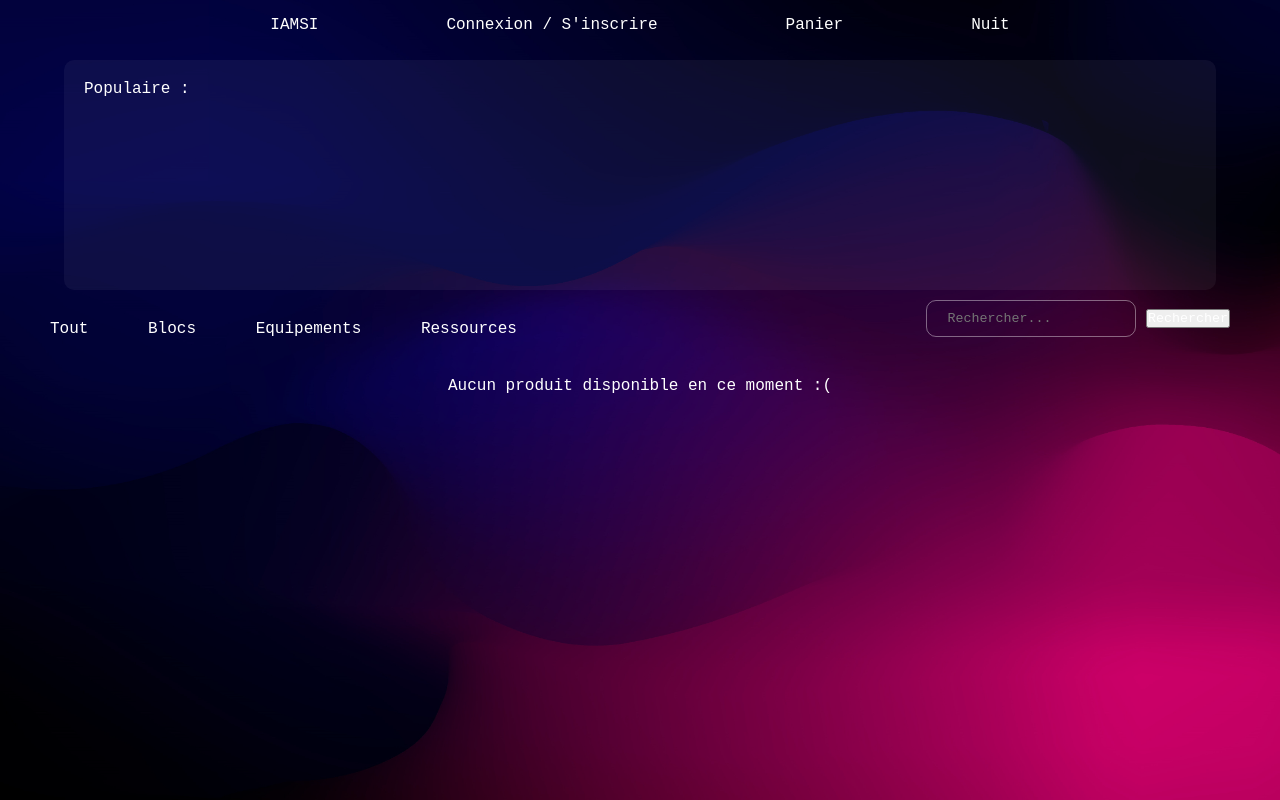
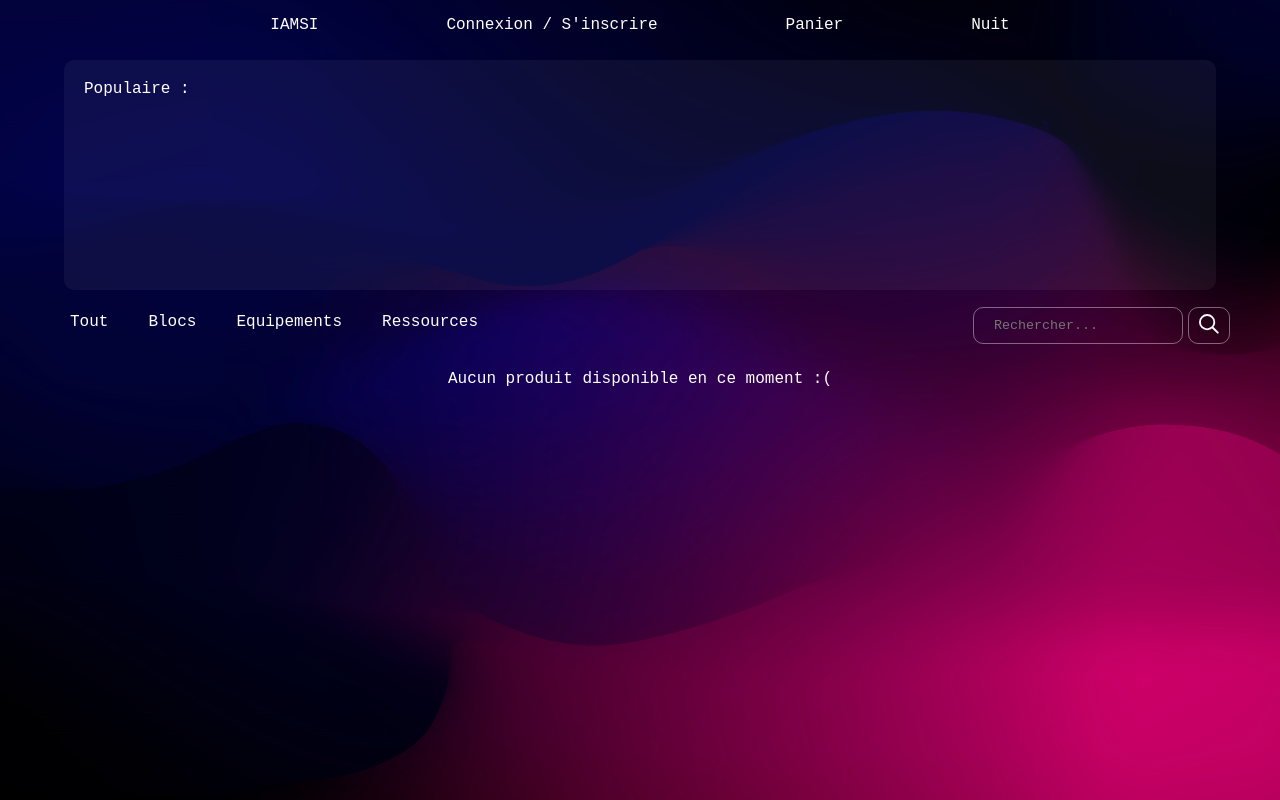
Before and after one commit to MikaChueWaye/IAMSI, a Symfony app: template templates/shop/shop.html.twig in a window 1280 px wide. Run offline with Twig, Linux system fonts and the light colour scheme; the template is opened without the code that fills it, so the values that code supplies are empty; some libraries are stand-ins or nearby versions.

Commit message:
shop page user interface and experience improvements

```diff
--- a/public/css/base.css
+++ b/public/css/base.css
@@ -139,8 +139,8 @@ nav *:hover {
     width: 0;
 }
 
-.item:active {
-    top: 2px;
+.item:active, button:active, a:active {
+    filter: brightness(70%);
 }
 
 .card-image {
@@ -170,8 +170,10 @@ nav *:hover {
     align-items: center;
 }
 
-.card-info p {
-    text-overflow: ellipsis ;
+.card-info p:last-child {
+    min-width: 50px;
+    width: 50px;
+    text-align: end;
 }
 
 .price-tag {
@@ -204,10 +206,42 @@ input {
 }
 
 .delete-product {
+    position: absolute;
+    top: 10px;
+    right: 10px;
     background-color: transparent;
-    border: solid white 1px;
+    border: solid rgba(255, 255, 255, 0.4) 1px;
     width: 20px;
     height: 20px;
     border-radius: 3px;
+    color: rgba(255, 255, 255, 0.4);
     z-index: 100;
 }
+
+.delete-product:hover {
+    border-color: white;
+    color: white;
+}
+
+.search-bar {
+    display: flex;
+    gap: 5px;
+}
+
+.search-bar input {
+    margin-bottom: 0;!important;
+}
+
+.search-button {
+    background-color: var(--background-color);
+    border: solid rgba(255, 255, 255, 0.4) 1px;
+    border-radius: 10px;
+    height: 37px;
+    padding: 0 10px 0 10px;
+}
+
+.search-button img {
+    padding-top: 2px;
+    width: 20px;
+    height: 20px;
+}
--- a/public/css/productPage.css
+++ b/public/css/productPage.css
@@ -53,7 +53,7 @@ input {
 }
 
 .add-button:active {
-    filter: brightness(70%);
+    /*filter: brightness(70%);*/
 }
 
 .modify-button {
@@ -68,5 +68,5 @@ input {
 }
 
 .modify-button:active {
-    margin-top: 1px;
+    /*margin-top: 1px;*/
 }
--- a/public/css/shop.css
+++ b/public/css/shop.css
@@ -33,6 +33,15 @@ main {
     margin: 0 50px 0 50px;
 }
 
-#shop-types * {
-    margin-right: 50px;
+#shop-types {
+    display: flex;
+    justify-content: center;
+    align-items: center;
 }
+
+#shop-types a {
+    height: 50px;
+    line-height: 45px;
+    padding: 0 20px 0 20px;
+    text-align: center;
+}
--- a/templates/product/product.html.twig
+++ b/templates/product/product.html.twig
@@ -1,13 +1,13 @@
 {% if product is not null %}
     <a id="product" class="card item" href="{{ path("readProduct", {'idProduct': product.id}) }}">
+        {% if is_granted('PRODUCT_DELETE', product) %}
+            <button class="delete-product" data-product-id={{ product.id }}>X</button>
+        {%  endif %}
         <div class="card-image">
             <img src="{{ product.imageProduct ? asset("img/products/uploads/" ~ product.imageProduct ~ "" ) : asset("img/products/undefined.png") }}"
                  alt="product picture">
         </div>
         <div class="card-info">
-            {% if is_granted('PRODUCT_DELETE', product) %}
-                <button class="delete-product" data-product-id={{ product.id }}>X</button>
-            {%  endif %}
             <p>{{ product.name }}</p>
             <p class="price-tag">{{ product.price }} €</p>
         </div>
--- a/templates/shop/shop.html.twig
+++ b/templates/shop/shop.html.twig
@@ -13,17 +13,17 @@
     <main>
         <div id="shop-nav">
             <div id="shop-types">
-                <a href="{{ path('shop')}}">Tout</a>
-                <a href="{{ path('filterProduct', {'filter': 'Blocs'}) }}">Blocs</a>
-                <a href="{{ path('filterProduct', {'filter': 'Equipements'}) }}">Equipements</a>
-                <a href="{{ path('filterProduct', {'filter': 'Ressources'}) }}">Ressources</a>
+                <a class="card" href="{{ path('shop')}}">Tout</a>
+                <a class="card" href="{{ path('filterProduct', {'filter': 'Blocs'}) }}">Blocs</a>
+                <a class="card" href="{{ path('filterProduct', {'filter': 'Equipements'}) }}">Equipements</a>
+                <a class="card" href="{{ path('filterProduct', {'filter': 'Ressources'}) }}">Ressources</a>
             </div>
             <div>
                 <form class="search-bar" method="post" action="{{ path("searchProduct") }}">
-                    <label>
+                    <label class="card">
                         <input type="text" name="searchTerm" placeholder="Rechercher...">
                     </label>
-                    <button type="submit" id="search-button">Rechercher</button>
+                    <button type="submit" class="search-button card"><img src="{{ asset("img/search.svg") }}" alt="Rechercher"></button>
                 </form>
             </div>
         </div>
```
Also changed, not shown: public/img/search.svg (added), var/data.db.
